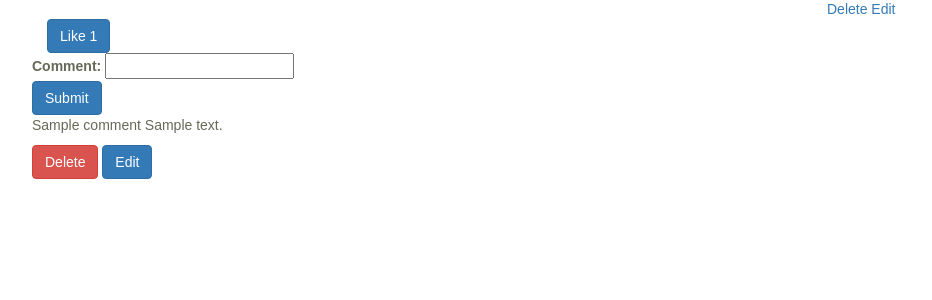
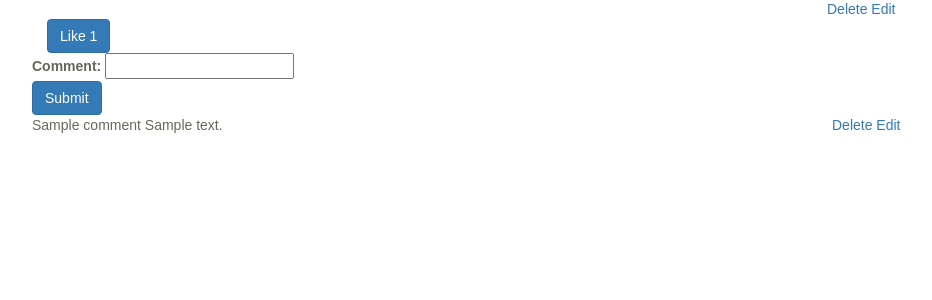
Before and after one commit to dtran39/multi_user_blog, a Python web app: template pages/templates/permalink.html in a window 1280 px wide. Shown: the part 51-351 px from the top of the page, without its empty margins (23-955 px from the left). Run offline with Jinja, Linux system fonts and the light colour scheme; the template is opened without the code that fills it: most values are stand-ins (such as "Sample title", 1, 10 or a date in 2020); some web fonts are replaced.

Commit message:
Aligning comments

```diff
--- a/pages/templates/permalink.html
+++ b/pages/templates/permalink.html
@@ -37,9 +37,15 @@
   </form>
   <!-- Showing comments -->
   {% for c in comments %}
-    <p>{{ c.getUserName() }}  {{ c.comment }}</p>
-    <a class="btn btn-danger" href="/blog/deletecomment/{{post.key().id()}}/{{c.key().id()}}">Delete</a>
-    <a class="btn btn-primary" href="/blog/editcomment/{{post.key().id()}}/{{c.key().id()}}">Edit</a>
+    <div class="row">
+    <div class="col-md-8">
+      <p>{{ c.getUserName() }}  {{ c.comment }}</p>
+    </div>
+    <div class="col-md-4">
+      <a class="" href="/blog/deletecomment/{{post.key().id()}}/{{c.key().id()}}">Delete</a>
+      <a class="x" href="/blog/editcomment/{{post.key().id()}}/{{c.key().id()}}">Edit</a>
+    </div>
+  </div>
   {% endfor %}
 </div>
 {% endblock %}
```
